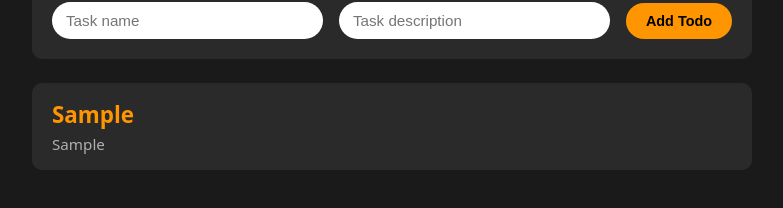
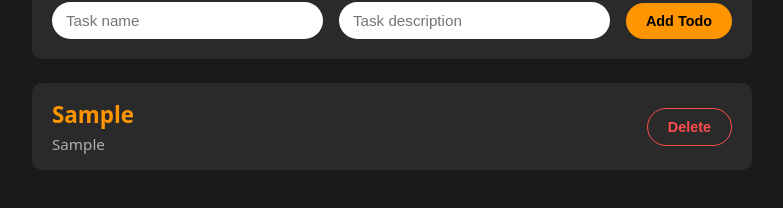
Before and after one commit to sulimankemo43/todo-app, a React (Vite) app: page / in a window 1280 px wide. Both pictures are taken after typing "Sample", "Sample" into the empty fields and a click on the button "Add Todo". Shown: the part 134-342 px from the top of the page, without its empty margins (248-1031 px from the left). Built offline with nearby package versions, Linux system fonts and the light colour scheme.

Commit message:
Implement delete task functionality

```diff
--- a/src/App.jsx
+++ b/src/App.jsx
@@ -1,5 +1,6 @@
 import { useState } from "react";
 import AddTodoForm from "./components/AddTodoForm";
+import TodoItem from "./components/TodoItem";
 
 function App() {
   const [todos, setTodos] = useState([]);
@@ -14,6 +15,10 @@ function App() {
     setTodos((prev) => [...prev, newTodo]);
   }
 
+  function deleteTodo(idToRemove) {
+    setTodos((prev) => prev.filter((todo) => todo.id !== idToRemove));
+  }
+
   return (
     <main className="app">
       <h1>My Todos</h1>
@@ -22,10 +27,7 @@ function App() {
 
       <ul className="todo-list">
         {todos.map((todo) => (
-          <li key={todo.id} className="todo-item">
-            <h2 className="todo-title">{todo.title}</h2>
-            <p className="todo-details">{todo.details}</p>
-          </li>
+          <TodoItem key={todo.id} todo={todo} onDelete={deleteTodo} />
         ))}
       </ul>
     </main>
--- /dev/null
+++ b/src/components/TodoItem.jsx
@@ -0,0 +1,23 @@
+import Button from "./Button";
+
+function TodoItem({ todo, onDelete }) {
+  return (
+    <li className="todo-item">
+      <div className="todo-text">
+        <h2 className="todo-title">{todo.title}</h2>
+        <p className="todo-details">{todo.details}</p>
+      </div>
+
+      <div className="todo-actions">
+        <Button
+          label="Delete"
+          variant="danger"
+          onClick={() => onDelete(todo.id)}
+          ariaLabel={`Delete task ${todo.title}`}
+        />
+      </div>
+    </li>
+  );
+}
+
+export default TodoItem;
--- a/src/index.css
+++ b/src/index.css
@@ -104,3 +104,25 @@ body {
   color: var(--text-muted);
   font-size: 0.95rem;
 }
+
+.todo-item {
+  display: flex;
+  justify-content: space-between;
+  align-items: center;
+  gap: 16px;
+}
+
+.todo-text {
+  flex: 1;
+}
+
+.todo-actions {
+  display: flex;
+  gap: 10px;
+}
+
+.btn-danger {
+  background-color: transparent;
+  color: var(--danger);
+  border: 1px solid var(--danger);
+}
```
